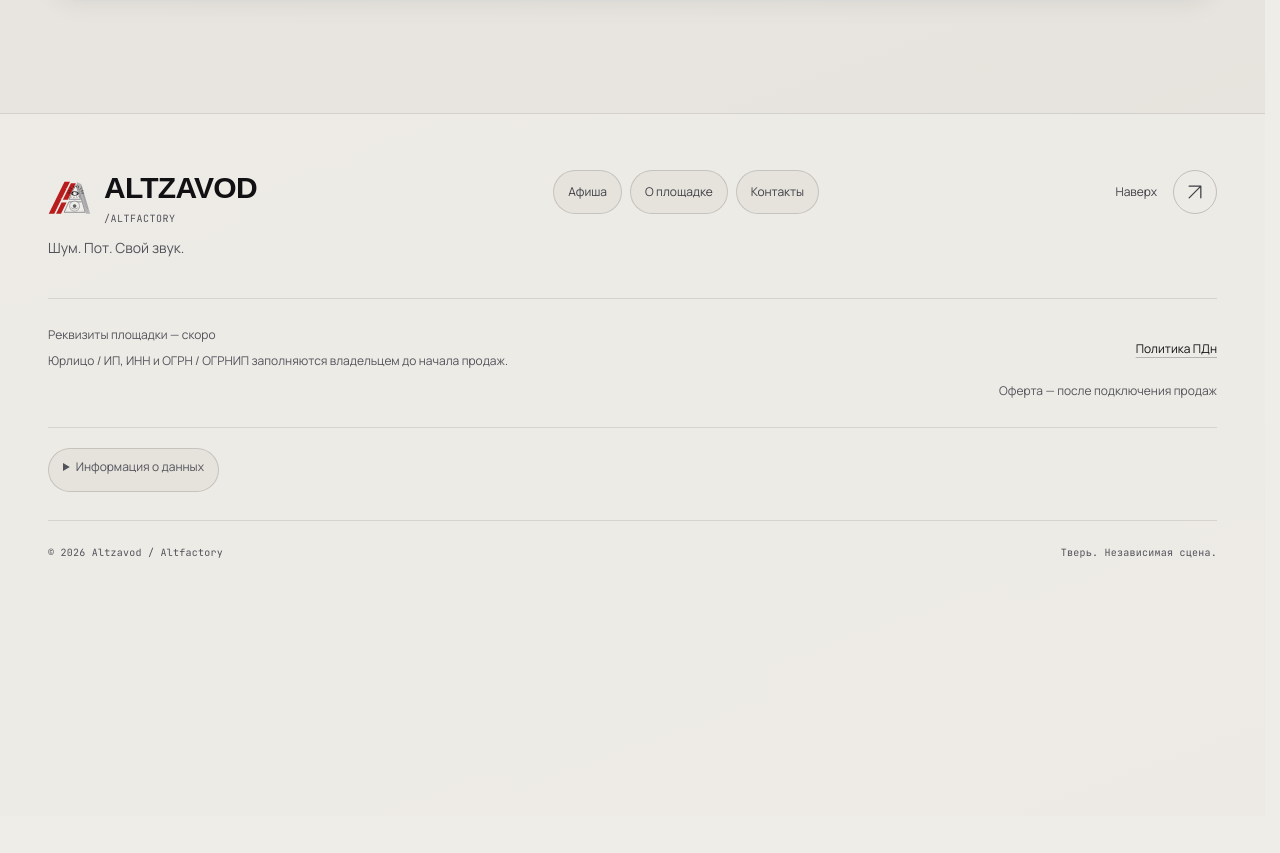
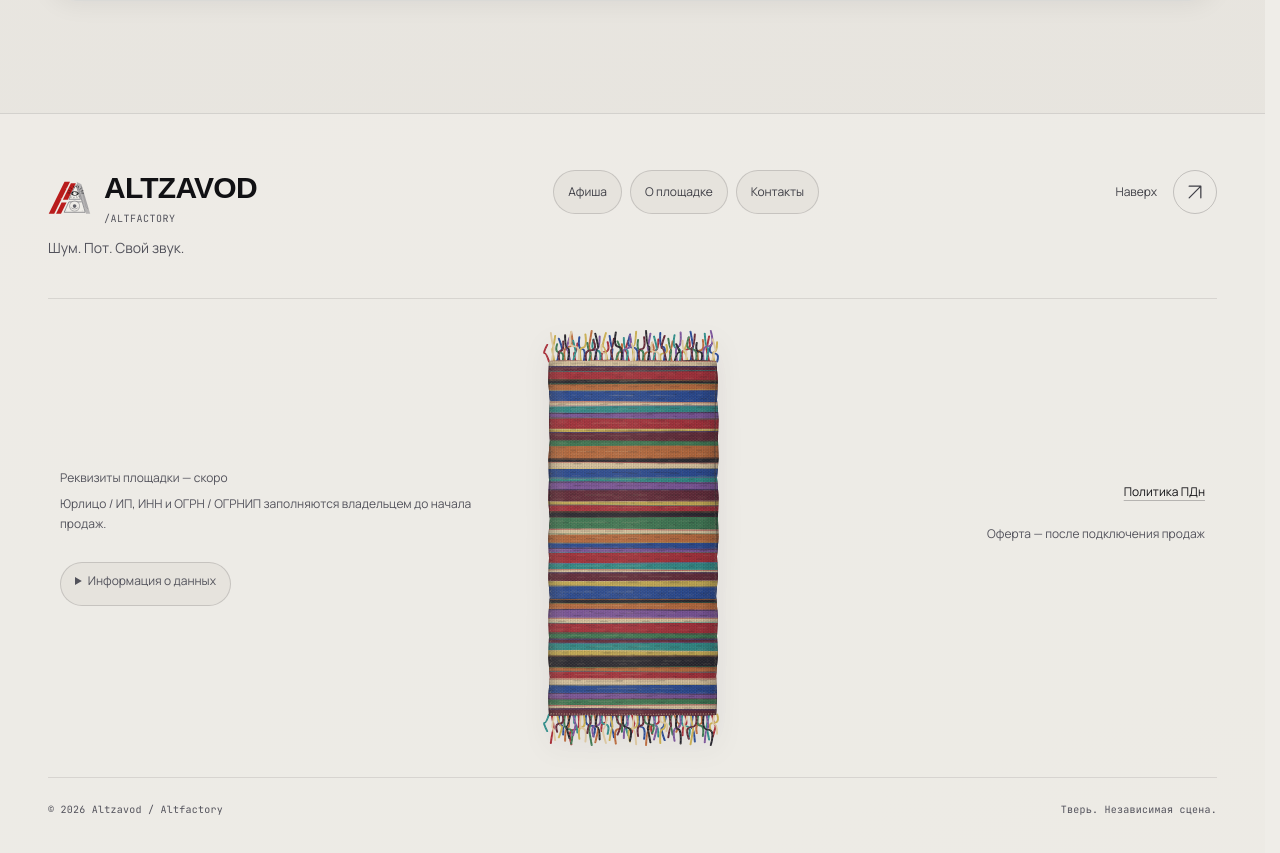
Before and after one commit to wisperff/ALTVLADOS, a Next.js app: page / in a window 1280 px wide. Shown: the part 3138-3991 px from the top of the page. Before the commit the page ends 3954 px from the top, so only its background shows below. Built offline with nearby package versions, Linux system fonts and the light colour scheme; a web font is replaced by a local one.

Commit message:
Add a handwoven rag runner to the footer (#19)

```diff
--- a/src/app/punk.css
+++ b/src/app/punk.css
@@ -141,3 +141,81 @@ body::after {
 @media (min-width: 640px) {
   :root[data-theme='light'] .ticket-dialog { --ticket-carpet-frame: 44px; }
 }
+
+/* A woven runner belongs only to the legal area; existing app layers stay intact. */
+.footer-rug-zone {
+  --footer-rug-panel: color-mix(in srgb, var(--page-bg) 85%, transparent);
+  --footer-rug-highlight: var(--footer-rug-panel);
+  position: relative;
+  isolation: isolate;
+  display: grid;
+  grid-template-columns: minmax(0, 1fr);
+  align-content: center;
+  gap: 16px;
+  min-width: 0;
+  min-height: 360px;
+  margin-top: 40px;
+  padding: 40px 12px;
+  overflow: hidden;
+  border-block: 1px solid var(--border-subtle);
+}
+.footer-rug-art {
+  position: absolute;
+  z-index: 0;
+  inset: 12px auto 12px 50%;
+  width: 190px;
+  max-width: calc(100% - 24px);
+  opacity: .32;
+  transform: translateX(-50%);
+  pointer-events: none;
+  user-select: none;
+}
+.footer-rug-runner {
+  display: block;
+  width: 100%;
+  height: 100%;
+  overflow: visible;
+  filter: drop-shadow(0 8px 12px var(--elevation-shadow));
+}
+.footer-rug-panel {
+  position: relative;
+  z-index: 10;
+  min-width: 0;
+  padding: 8px 12px;
+  border-radius: 12px;
+  background: var(--footer-rug-panel);
+  overflow-wrap: anywhere;
+}
+.footer-rug-links { display: flex; flex-direction: column; align-items: flex-start; gap: 12px; }
+.footer-rug-zone #privacy[data-privacy-highlight='true'] { background: var(--footer-rug-highlight); }
+
+@media (min-width: 768px) {
+  .footer-rug-zone {
+    --footer-rug-panel: transparent;
+    --footer-rug-highlight: var(--telegram-surface);
+    grid-template-columns: minmax(0, 1fr) 160px minmax(0, 1fr);
+    column-gap: 24px;
+    row-gap: 20px;
+    min-height: 420px;
+    padding-block: 32px;
+  }
+  .footer-rug-art {
+    inset: 50% auto auto 50%;
+    width: 160px;
+    height: 360px;
+    opacity: 1;
+    transform: translate(-50%, -50%);
+  }
+  .footer-rug-panel { padding: 0; }
+  .footer-rug-legal { grid-column: 1; grid-row: 1; }
+  .footer-rug-links { grid-column: 3; grid-row: 1; align-items: flex-end; text-align: right; }
+  .footer-rug-privacy { grid-column: 1; grid-row: 2; }
+}
+@media (min-width: 1024px) {
+  .footer-rug-zone {
+    grid-template-columns: minmax(0, 1fr) 210px minmax(0, 1fr);
+    column-gap: 40px;
+    min-height: 480px;
+  }
+  .footer-rug-art { width: 210px; height: 420px; }
+}
--- a/src/components/Footer.tsx
+++ b/src/components/Footer.tsx
@@ -2,6 +2,7 @@ import { site } from '@/data/site';
 import { Icon } from './Icon';
 import { BrandMark } from './BrandMark';
 import { PrivacyDisclosure, PrivacyLink } from './PrivacyLink';
+import { RagRugRunner } from './RagRugRunner';
 
 export function Footer() {
   const footer = site.footer;
@@ -32,24 +33,26 @@ export function Footer() {
           <a href="#top" className="footer-back-to-top flex min-h-11 w-fit items-center gap-4 text-xs text-copy">{site.ui.backToTop}<span className="flex h-10 w-10 items-center justify-center border border-edge-medium"><Icon name="arrowUpRight" className="h-4 w-4" /></span></a>
         </div>
 
-        <div className="mt-10 grid gap-6 border-t border-edge-subtle pt-7 lg:grid-cols-[1fr_1fr] lg:gap-20">
-          <div>
+        <div className="footer-rug-zone">
+          <div className="footer-rug-art pointer-events-none select-none" aria-hidden="true">
+            <RagRugRunner className="footer-rug-runner" />
+          </div>
+          <div className="footer-rug-legal footer-rug-panel">
             <p className="text-xs text-secondary">{footer.legalName}</p>
             <p className="footer-legal-details mt-2 max-w-lg text-xs leading-relaxed text-detail">{footer.legalDetails}</p>
           </div>
-          <div className="footer-legal-links flex flex-col items-start gap-3 lg:items-end">
+          <div className="footer-legal-links footer-rug-links footer-rug-panel">
             <PrivacyLink className="inline-flex min-h-11 items-center text-xs underline decoration-edge-decoration underline-offset-4">{footer.privacy.label}</PrivacyLink>
             {offerUrl ? <a href={offerUrl} target="_blank" rel="noopener noreferrer" className="inline-flex min-h-11 items-center text-xs underline decoration-edge-decoration underline-offset-4">{footer.offer.label}</a> : <p className="text-xs text-detail">{footer.offer.pendingLabel}</p>}
           </div>
+          {!footer.privacy.href && (
+            <PrivacyDisclosure className="footer-rug-privacy footer-rug-panel scroll-mt-24 text-xs text-detail">
+              <summary className="w-fit cursor-pointer text-secondary">{footer.privacy.title}</summary>
+              <p className="footer-privacy-copy mt-3 max-w-3xl leading-relaxed">{footer.privacy.body}</p>
+            </PrivacyDisclosure>
+          )}
         </div>
-
-        {!footer.privacy.href && (
-          <PrivacyDisclosure className="mt-7 scroll-mt-24 border-t border-edge-subtle pt-5 text-xs text-detail">
-            <summary className="w-fit cursor-pointer py-2 text-secondary">{footer.privacy.title}</summary>
-            <p className="footer-privacy-copy mt-3 max-w-3xl leading-relaxed">{footer.privacy.body}</p>
-          </PrivacyDisclosure>
-        )}
-        <div className="mt-7 flex flex-col justify-between gap-3 border-t border-edge-subtle pt-6 font-mono text-[10px] tracking-wide text-detail sm:flex-row">
+        <div className="flex flex-col justify-between gap-3 pt-6 font-mono text-[10px] tracking-wide text-detail sm:flex-row">
           <p>© {new Date().getFullYear()} {footer.copyright}</p>
           <p>{footer.credit}</p>
         </div>
--- /dev/null
+++ b/src/components/RagRugRunner.tsx
@@ -0,0 +1,133 @@
+import { useId } from "react";
+
+type RagRugRunnerProps = { className?: string };
+
+// Muted scraps of cloth rather than the medallions of the ticket-window rug.
+const yarn = [
+  "#a52b37", "#244794", "#b8683b", "#2b8b89", "#c8ae52",
+  "#397651", "#79529b", "#dbc7a2", "#5f2636", "#23232c",
+];
+
+const bands = [
+  [8, 7], [6, 8], [12, 0], [5, 9], [9, 2], [16, 1], [5, 7],
+  [10, 3], [7, 6], [15, 0], [4, 4], [11, 8], [7, 5], [18, 2],
+  [5, 9], [8, 7], [13, 1], [6, 3], [10, 6], [16, 8], [5, 4],
+  [9, 0], [7, 9], [17, 5], [6, 7], [12, 2], [8, 1], [5, 6],
+  [15, 0], [9, 3], [4, 7], [11, 8], [7, 4], [18, 1], [5, 9],
+  [9, 2], [12, 6], [6, 7], [14, 0], [8, 5], [5, 8], [11, 3],
+  [7, 4], [15, 9], [6, 2], [10, 0], [8, 7], [12, 1], [7, 6],
+  [9, 5], [5, 7], [10, 8],
+] as const;
+
+function fringePaths(bottom: boolean) {
+  const groups = yarn.map(() => "");
+  for (let index = 0; index < 64; index += 1) {
+    const x = Math.round(240 + index * 30.5) / 10;
+    const length = 24 + (index * 17 % 21);
+    const lean = index * 7 % 11 - 5;
+    const bend = index % 2 ? 3 : -3;
+    const direction = bottom ? 1 : -1;
+    const start = bottom ? 552 : 48;
+    const half = Math.round(length / 2);
+    const color = (index * 7 + (bottom ? 3 : 0)) % yarn.length;
+    groups[color] += `M${x} ${start}q${bend} ${direction * half} ${lean} ${direction * half}t${-bend} ${direction * (length - half)}`;
+  }
+  return groups;
+}
+
+const topFringe = fringePaths(false);
+const bottomFringe = fringePaths(true);
+const bandTotal = bands.reduce((sum, [height]) => sum + height, 0);
+
+function weavePaths() {
+  const groups = yarn.map(() => ({ cloth: "", slub: "" }));
+  const joins = ["", ""];
+  let nextY = 46;
+  bands.forEach(([height, color], index) => {
+    const y = Math.round(nextY * 10) / 10;
+    const actualHeight = height / bandTotal * 508;
+    nextY += actualHeight;
+    const bottom = Math.round(nextY * 10) / 10;
+    const middle = Math.round((y + actualHeight / 2) * 10) / 10;
+    const slant = index % 3 - 1;
+    groups[color].cloth += `M18 ${y}q51 ${slant} 102 0t102 ${-slant}V${bottom + 1}q-51 ${slant} -102 0t-102 ${-slant}Z`;
+    groups[(color + 3) % yarn.length].slub += `M20 ${y + 1}q48 ${slant} 97 0t103 ${-slant}`;
+    joins[index % 2] += `M${28 + index * 13 % 70} ${middle}h${12 + index * 3 % 36}m${14 + index % 11} 0h${16 + index % 19}`;
+  });
+  return { groups, joins };
+}
+
+const woven = weavePaths();
+
+/** A small, handwoven rag runner; all variation is fixed for stable SSR. */
+export function RagRugRunner({ className = "" }: RagRugRunnerProps) {
+  const id = `rag-rug-${useId()}`;
+
+  return (
+    <svg
+      className={`pointer-events-none select-none ${className}`}
+      viewBox="0 0 240 600"
+      preserveAspectRatio="none"
+      fill="none"
+      xmlns="http://www.w3.org/2000/svg"
+      aria-hidden="true"
+      focusable="false"
+    >
+      <defs>
+        {yarn.map((color, index) => (
+          <path key={color} id={`${id}-yarn-${index}`} d={topFringe[index] + bottomFringe[index]} />
+        ))}
+        <clipPath id={`${id}-cloth`}>
+          <path d="M24 47 43 46 68 47 91 45 118 47 141 46 168 47 190 45 215 47 217 74 216 103 218 131 217 158 218 186 216 214 218 242 217 271 218 298 216 326 217 355 215 383 217 412 216 440 217 468 215 497 216 525 215 553 193 554 169 553 144 555 119 553 97 554 72 553 24 554 23 527 25 499 23 470 24 442 23 414 25 385 23 357 24 329 23 301 25 273 23 245 24 217 23 189 25 161 24 133 25 104 23 75Z" />
+        </clipPath>
+        <pattern id={`${id}-weave`} width="4" height="4" patternUnits="userSpaceOnUse">
+          <path d="M.5 0v4M2.5 0v4" stroke="#171719" strokeOpacity=".22" strokeWidth=".7" />
+          <path d="M0 1h2m0 2h2" stroke="#eadac0" strokeOpacity=".25" strokeWidth=".6" />
+          <path d="M0 2h2m0 2h2" stroke="#19191c" strokeOpacity=".25" strokeWidth=".55" />
+        </pattern>
+        <pattern id={`${id}-melange`} width="48" height="31" patternUnits="userSpaceOnUse">
+          <path d="M2 3h5m9 1h8m11 6h10M8 15h9m8-2h4m-27 12h10m16 3h13" stroke="#e4d1ad" strokeOpacity=".2" strokeWidth=".8" />
+          <path d="M4 8h9m9-6h4m8 14h9M1 20h6m11 2h11m10 8h7" stroke="#16151a" strokeOpacity=".28" strokeWidth="1.1" />
+          <path d="m13 8 1 4m18 7 1 3M5 28l1 2" stroke="#ebd7ba" strokeOpacity=".18" strokeWidth=".7" />
+        </pattern>
+        <pattern id={`${id}-selvedge`} width="8" height="8" patternUnits="userSpaceOnUse">
+          <path d="m1 0 4 4-4 4m4-8 2 4-2 4" stroke="#d5c4a4" strokeOpacity=".35" strokeWidth=".85" />
+        </pattern>
+        <linearGradient id={`${id}-fold`} x1="20" y1="0" x2="220" y2="0" gradientUnits="userSpaceOnUse">
+          <stop stopColor="#121013" stopOpacity=".3" />
+          <stop offset=".12" stopColor="#f1ddba" stopOpacity=".035" />
+          <stop offset=".48" stopColor="#f1ddba" stopOpacity=".07" />
+          <stop offset=".88" stopColor="#121013" stopOpacity=".04" />
+          <stop offset="1" stopColor="#121013" stopOpacity=".26" />
+        </linearGradient>
+      </defs>
+
+      <g strokeWidth="2.25" strokeLinecap="round">
+        {yarn.map((color, index) => (
+          <use key={color} href={`#${id}-yarn-${index}`} stroke={color} />
+        ))}
+        <g stroke="#e0c9a7" strokeOpacity=".38" strokeWidth=".7" strokeDasharray="1.2 3.6">
+          {yarn.map((color, index) => <use key={color} href={`#${id}-yarn-${index}`} />)}
+        </g>
+      </g>
+
+      <g clipPath={`url(#${id}-cloth)`}>
+        <path d="M18 42h204v516H18Z" fill="#432d35" />
+        {woven.groups.map(({ cloth }, index) => <path key={yarn[index]} d={cloth} fill={yarn[index]} />)}
+        <g strokeOpacity=".6" strokeWidth="1.2">
+          {woven.groups.map(({ slub }, index) => <path key={yarn[index]} d={slub} stroke={yarn[index]} />)}
+        </g>
+        <g strokeOpacity=".23" strokeWidth=".9">
+          <path d={woven.joins[0]} stroke="#252329" />
+          <path d={woven.joins[1]} stroke="#d5c4a4" />
+        </g>
+        <path d="M18 42h204v516H18Z" fill={`url(#${id}-melange)`} />
+        <path d="M18 42h204v516H18Z" fill={`url(#${id}-weave)`} />
+        <path d="M22 44h5v512h-5Zm191 0h5v512h-5Z" fill={`url(#${id}-selvedge)`} />
+        <path d="M18 42h204v516H18Z" fill={`url(#${id}-fold)`} />
+        <path d="M22 48q6 118 1 251t1 252m192-503q-5 121 0 254t-1 249" stroke="#1d1920" strokeOpacity=".33" strokeWidth="1.5" />
+        <path d="M23 49q96-2 193 0M23 551q95 2 191 0" stroke="#d0b99a" strokeOpacity=".65" strokeWidth="2" strokeDasharray="1 2" />
+      </g>
+    </svg>
+  );
+}
```
